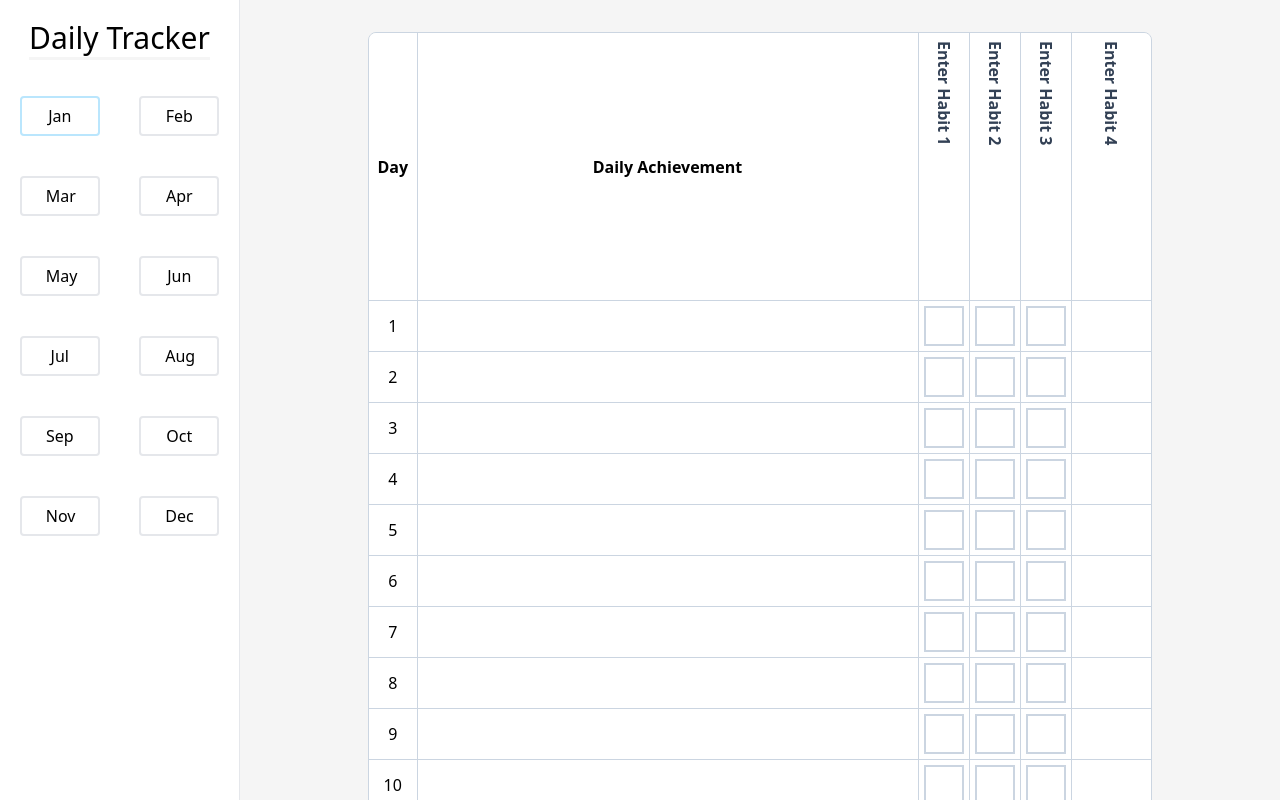
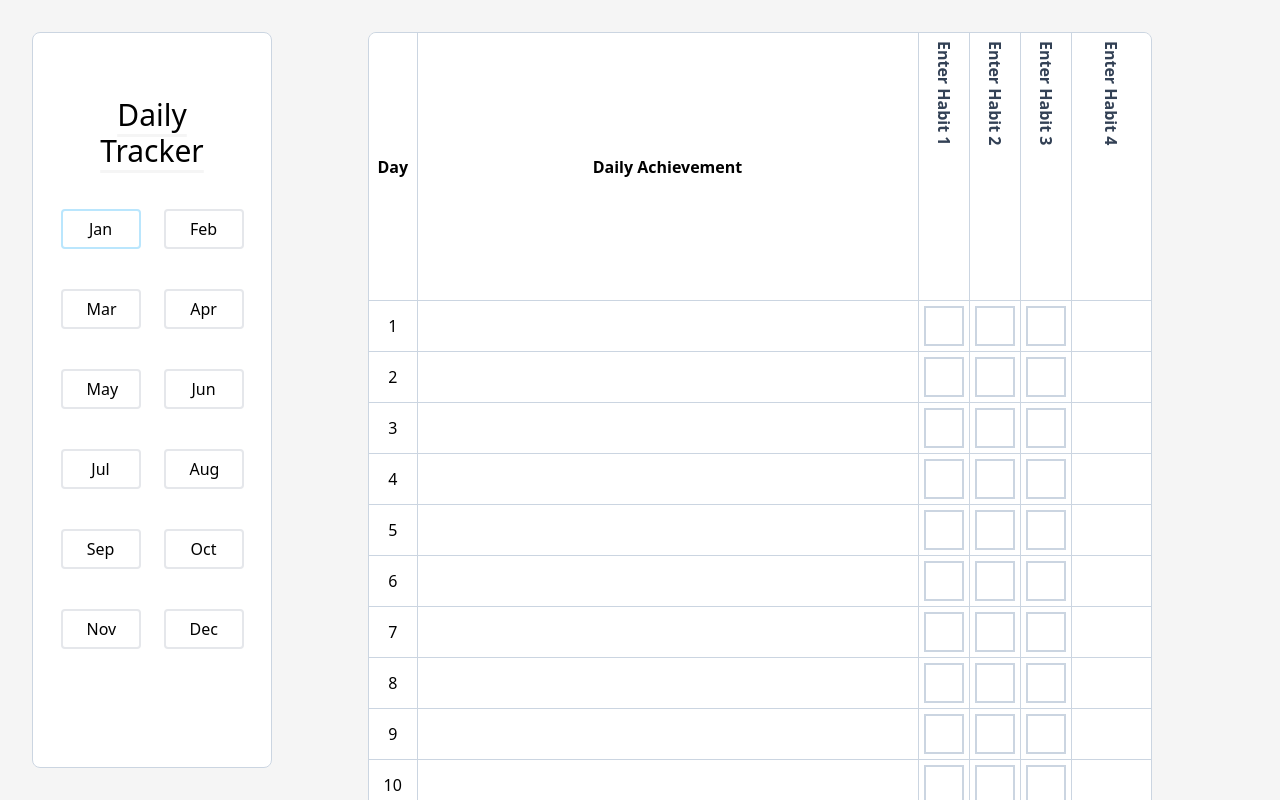
Before and after one commit to brandonscott4/daily-tracker, a React (Vite) app in the folder frontend/: page / in a window 1280 px wide. Shown: the top 800 px of the page. Built offline with nearby package versions, Linux system fonts and the light colour scheme.

Commit message:
further modified sidebar to mirror table styling

```diff
--- a/frontend/src/components/Nav.jsx
+++ b/frontend/src/components/Nav.jsx
@@ -2,9 +2,9 @@ import NavButton from "./NavButton";
 
 const Nav = ({ activeMonth, setActiveMonth, months }) => {
   return (
-    <nav className="w-60 fixed top-0 left-0 bg-white h-screen border-r">
-      <h1 className="text-3xl mb-10 text-center font-thin mt-5 underline decoration-neutral-100 underline-offset-8">
-        Daily Tracker
+    <nav className="w-60 fixed top-0 left-0 bg-white h-[calc(100vh-4rem)] p-4 m-8 rounded-lg border border-slate-300">
+      <h1 className="text-3xl mb-10 text-center font-thin mt-12 underline decoration-neutral-100 underline-offset-8">
+        Daily <br /> Tracker
       </h1>
       <div className="grid grid-cols-2 place-items-center">
         {months.map((month) => (
--- a/frontend/src/components/Tracker.jsx
+++ b/frontend/src/components/Tracker.jsx
@@ -65,7 +65,7 @@ const Tracker = ({ activeMonth }) => {
   };
 
   return (
-    <div className="flex flex-col justify-center items-center w-full ml-60 px-32 pt-8 pb-12">
+    <div className="flex flex-col justify-center items-center w-full ml-60 px-32 pt-8 pb-8">
       <div className="w-full rounded-lg border border-slate-300 overflow-hidden">
         <table className="table-auto bg-white w-full">
           <thead>
```
